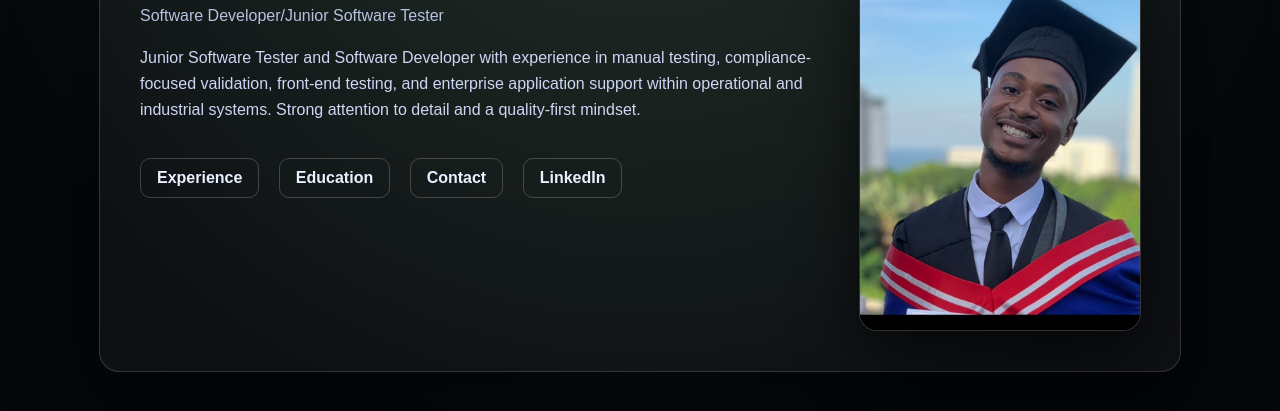
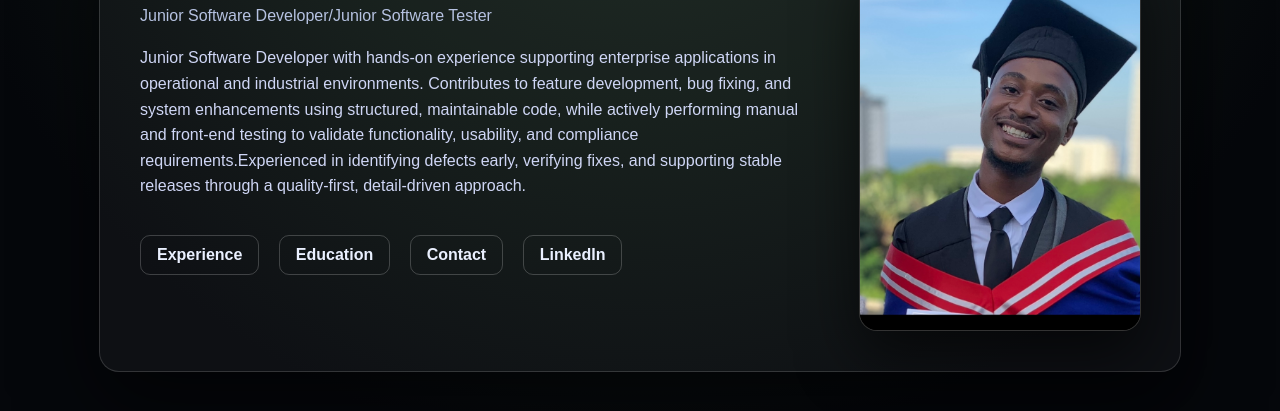
Before and after one commit to Pittey/MyPortfolio, a plain HTML site: page index.html in a window 1280 px wide. Shown: the part 257-668 px from the top of the page. Drawn offline with Linux system fonts and the light colour scheme.

Commit message:
Revise job title and update professional description
Updated job title and enhanced the description to better reflect the role and responsibilities.

```diff
--- a/index.html
+++ b/index.html
@@ -102,12 +102,14 @@
 
     <div class="text">
       <h1>Aphiwe Khayelihle Ngubeni</h1>
-      <h2>Software Developer/Junior Software Tester</h2>
+      <h2>Junior Software Developer/Junior Software Tester</h2>
 
       <p>
-        Junior Software Tester and Software Developer with experience in manual testing,
-        compliance-focused validation, front-end testing, and enterprise application support
-        within operational and industrial systems. Strong attention to detail and a quality-first mindset.
+      Junior Software Developer with hands-on experience supporting enterprise applications in operational and industrial environments.
+      Contributes to feature development, bug fixing, and system enhancements using structured, maintainable code, while actively performing
+      manual and front-end testing to validate functionality, usability, and compliance requirements.Experienced in identifying defects early, verifying fixes,
+      and supporting stable releases through a quality-first, detail-driven approach.
+
       </p>
 
 
```
